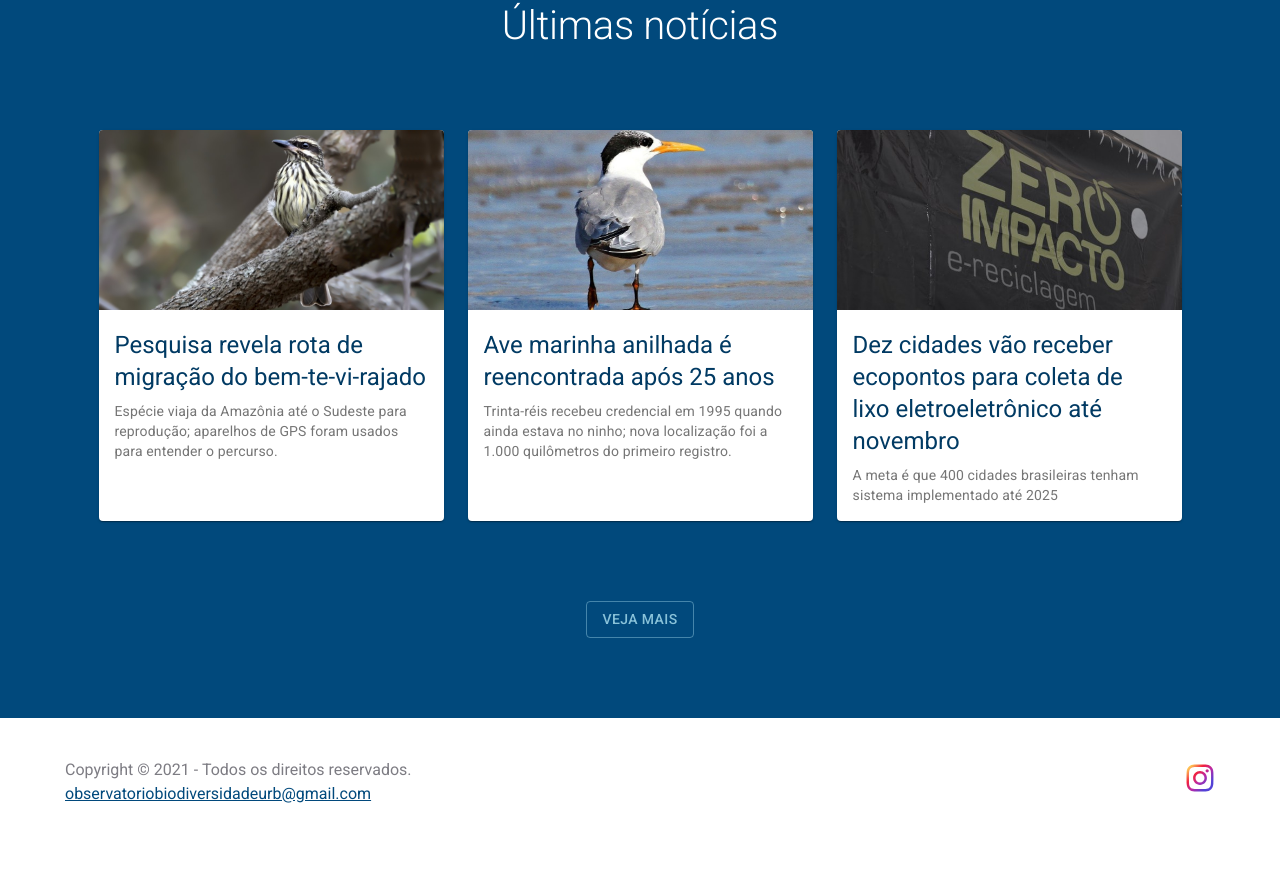
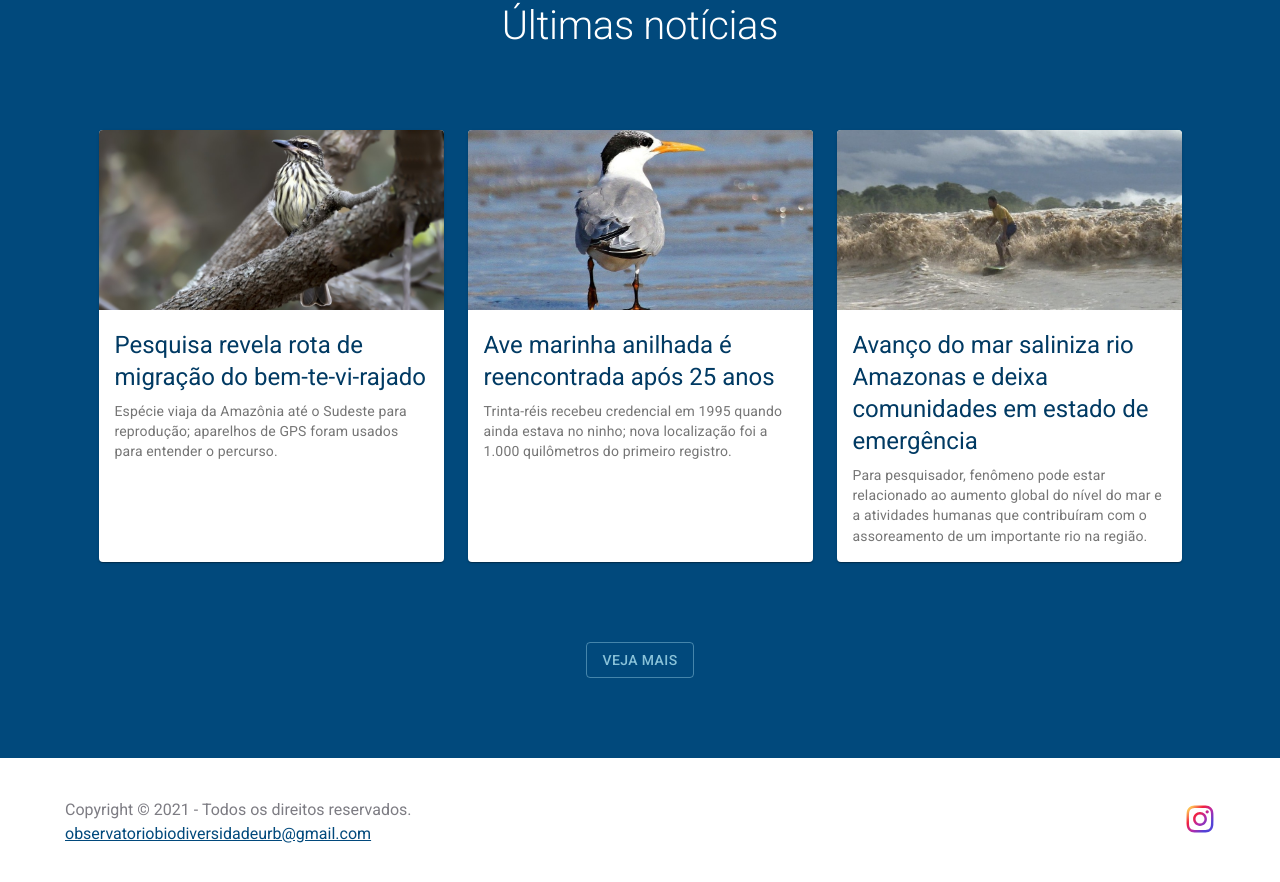
Before and after one commit to mtsalcova/observatoriobiourb, a Next.js app: page / in a window 1280 px wide. Shown: the part 2130-3012 px from the top of the page. Before the commit the page ends 2976 px from the top, so only its background shows below. Built offline with nearby package versions, Linux system fonts and the light colour scheme.

Commit message:
chore: change latest news

```diff
--- a/src/layouts/SectionLatestNews/SectionLatestNews.tsx
+++ b/src/layouts/SectionLatestNews/SectionLatestNews.tsx
@@ -30,10 +30,10 @@ const SectionLatestNews = () => {
             image="/images/news/ave-marinha-anilhada.jpeg"
           />
           <ImageMediaCard
-            title="Dez cidades vão receber ecopontos para coleta de lixo eletroeletrônico até novembro"
-            paragraph="A meta é que 400 cidades brasileiras tenham sistema implementado até 2025"
-            link="https://www.gov.br/pt-br/noticias/meio-ambiente-e-clima/2021/09/dez-cidades-vao-receber-ecopontos-para-coleta-de-lixo-eletroeletronico-ate-novembro"
-            image="/images/news/ecopontos.jpeg"
+            title="Avanço do mar saliniza rio Amazonas e deixa comunidades em estado de emergência"
+            paragraph="Para pesquisador, fenômeno pode estar relacionado ao aumento global do nível do mar e a atividades humanas que contribuíram com o assoreamento de um importante rio na região."
+            link="https://g1.globo.com/meio-ambiente/noticia/2021/10/19/avanco-do-mar-saliniza-rio-amazonas-e-deixa-comunidades-em-estado-de-emergencia.ghtml"
+            image="/images/news/surf.jpeg"
           />
         </BoxNews>
         <BoxActions>
```
